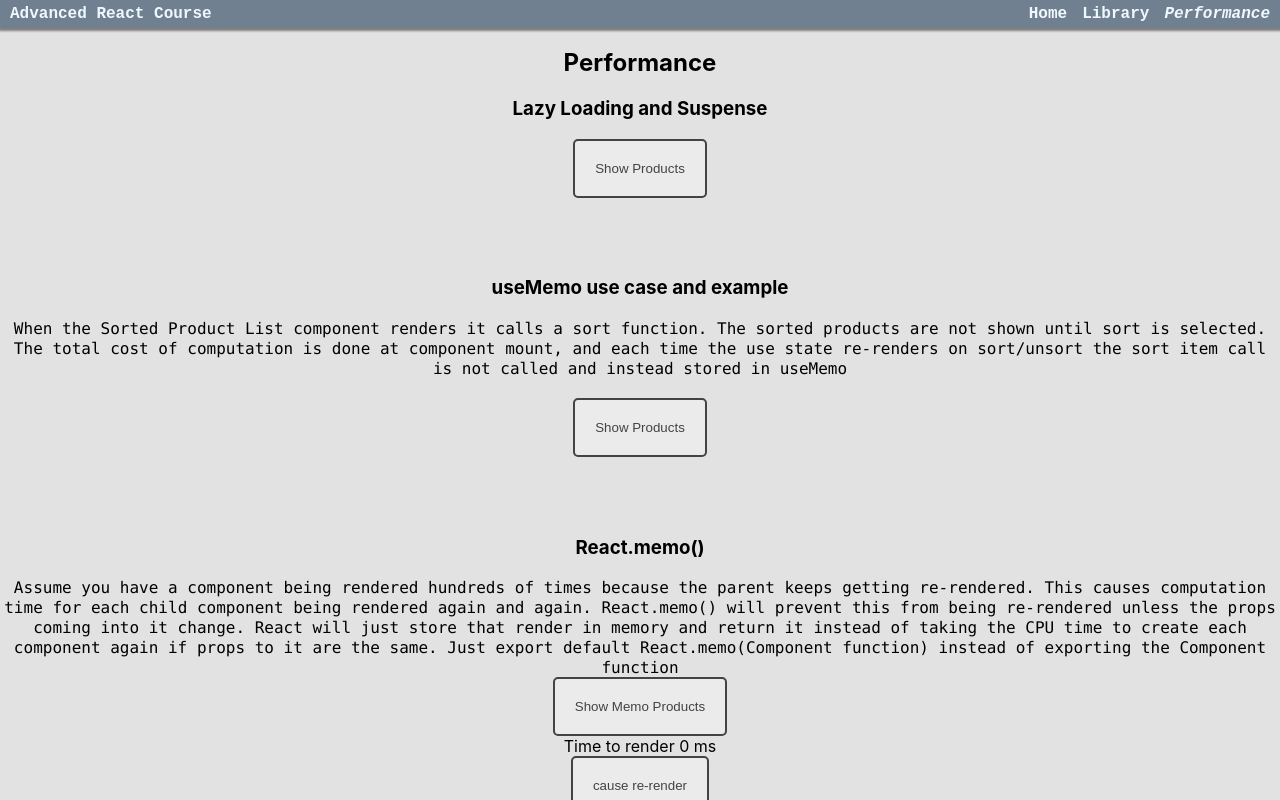
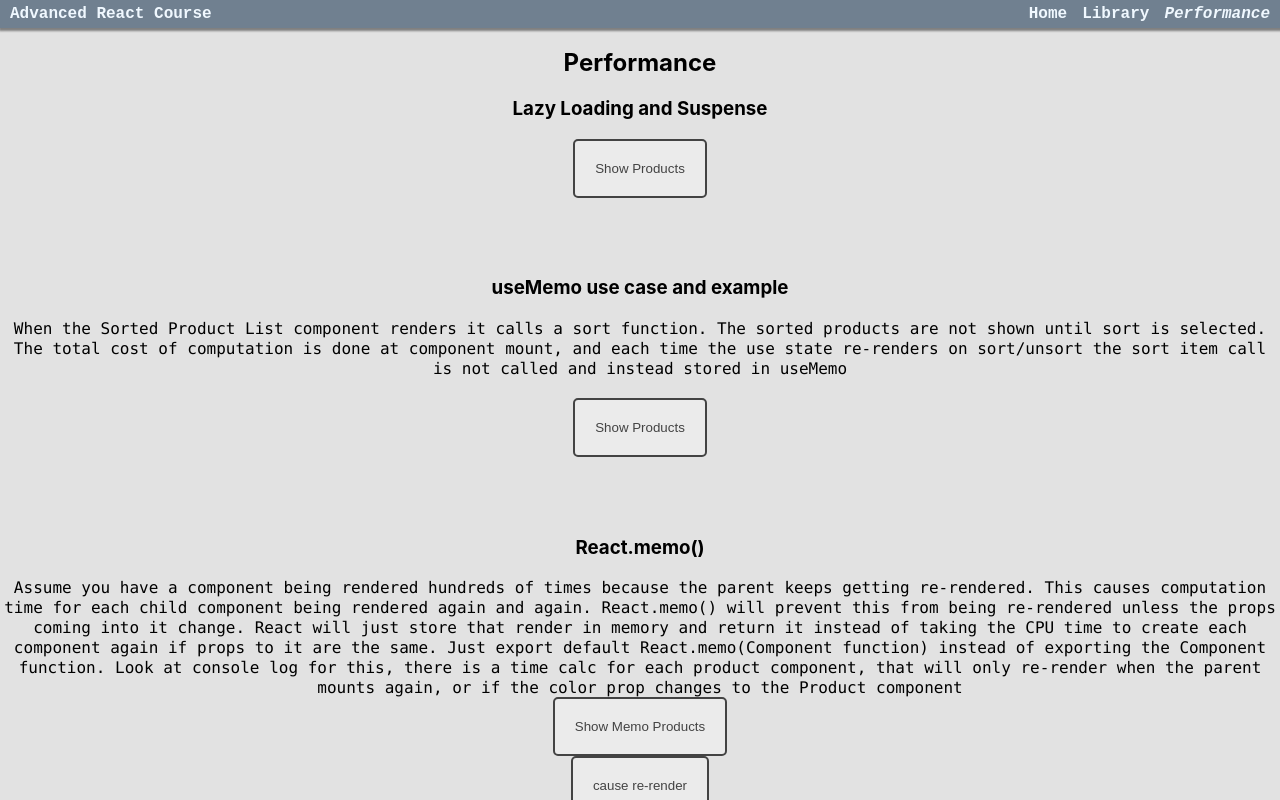
Before and after one commit to gregrell/scrimba_advanced_react, a React (Create React App) app in the folder advancedreact2/: page /performance in a window 1280 px wide. Both pictures are taken after a click on the button "Show Memo Products". Shown: the top 800 px of the page. Built offline with nearby package versions, Linux system fonts and the light colour scheme; the HTML template or start-up script is replaced by a standard one.

Commit message:
clean up

```diff
--- a/advancedreact2/src/Components/React_memoExamples/ProductListParent.jsx
+++ b/advancedreact2/src/Components/React_memoExamples/ProductListParent.jsx
@@ -26,7 +26,6 @@ export default function ProductListParent(){
 
     return(
         <>
-            <p> Time to render {delta} ms</p>
             <button onClick={()=>setSomeState(prev=>!prev)}>cause re-render</button>
             {products}
         </>
--- a/advancedreact2/src/Components/Routing/Performance.jsx
+++ b/advancedreact2/src/Components/Routing/Performance.jsx
@@ -49,7 +49,8 @@ export default function PerformancePage(){
                 This causes computation time for each child component being rendered again and again.
                 React.memo() will prevent this from being re-rendered unless the props coming into it change.
                 React will just store that render in memory and return it instead of taking the CPU time to create each component again if props to it are the same.
-                Just export default React.memo(Component function) instead of exporting the Component function
+                Just export default React.memo(Component function) instead of exporting the Component function. Look at console log for this, there is a time calc for each
+                product component, that will only re-render when the parent mounts again, or if the color prop changes to the Product component
             </code>
             <button onClick={()=> setShowMemoProducts(prev => !prev)}>Show Memo Products</button>
 
```
